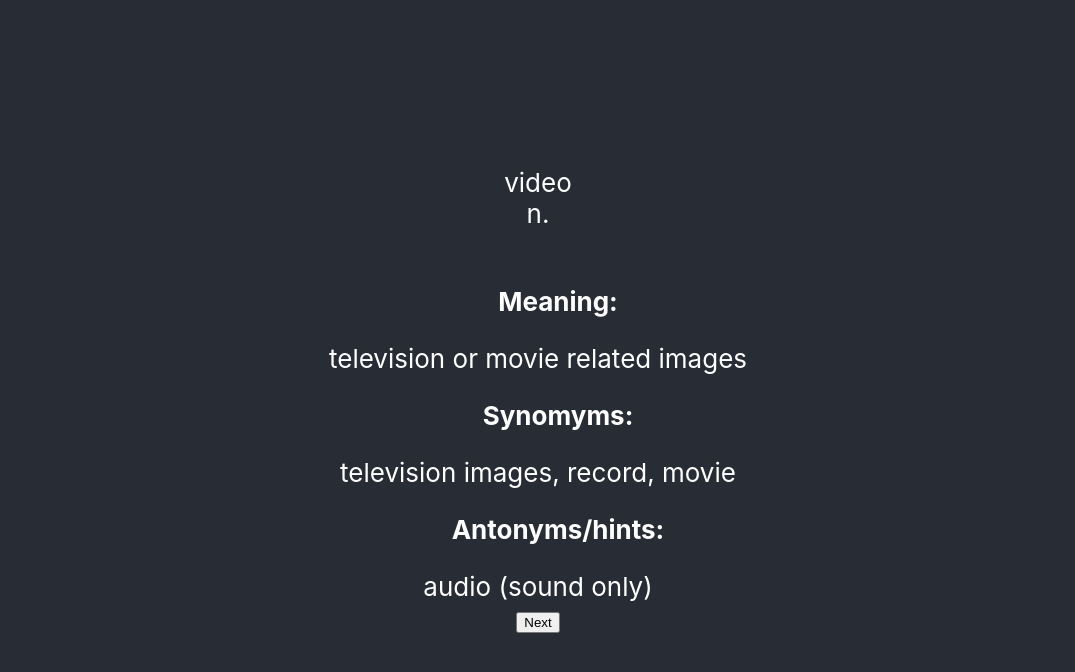
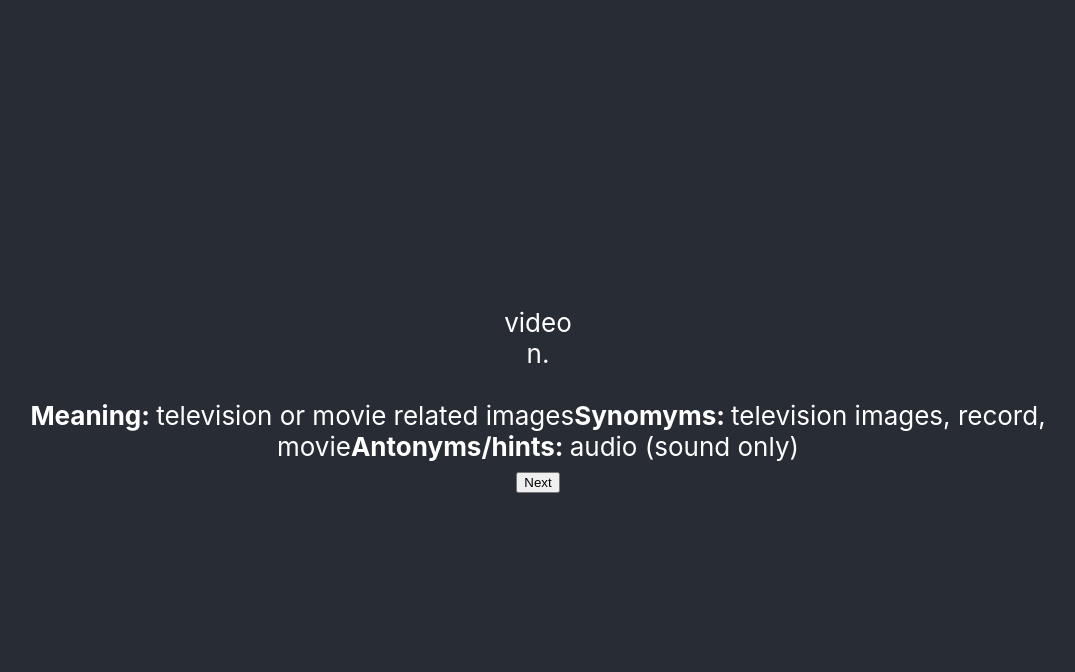
Before and after one commit to tranbrandon1233/translationproject, a React (Create React App) app: page / in a window 1280 px wide. Both pictures are taken after a click on the button "I do not understand". Shown: the top 672 px of the page, without its empty margins (102-1177 px from the left). Built offline with nearby package versions, Linux system fonts and the light colour scheme.

Commit message:
Update App.js

```diff
--- a/src/App.js
+++ b/src/App.js
@@ -686,13 +686,13 @@ class App extends Component {
         </div>
         <div id="wordDef" style={{display: this.state.showDef ? 'block': 'none' }}>
           <t>
-            <b><ul>Meaning: </ul></b>{defs[this.state.index]}
+            <b>Meaning: </b>{defs[this.state.index]}
           </t>
           <t>
-            <b><ul>Synomyms: </ul></b>{syn[this.state.index]}
+            <b>Synomyms: </b>{syn[this.state.index]}
           </t>
           <t>
-            <b><ul>Antonyms/hints: </ul></b>{hints[this.state.index]}
+            <b>Antonyms/hints: </b>{hints[this.state.index]}
           </t>
         </div>
         <div id="test" style={{display: this.state.showTest ? 'block': 'none' }}>
```
